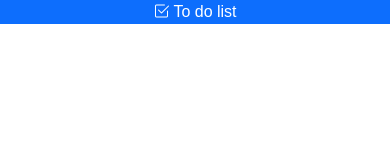
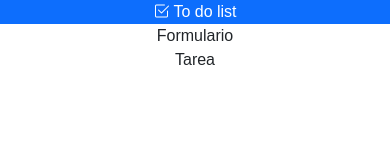
Before and after one commit to mmjafet/segunda_practica_react, a React (Vite) app: page / in a window 390 px wide. Shown: the top 160 px of the page. Built offline with nearby package versions, Linux system fonts and the light colour scheme.

Commit message:
fix typos in Formulario component; update index.html for responsive layout; integrate Formulario and Tarea components into App

```diff
--- a/index.html
+++ b/index.html
@@ -6,7 +6,7 @@
     <title>react_one</title>
   </head>
   <body>
-    <div id="root"  class="container d-flex p-0 justify-content-center flex-column aling-items-center"></div>
+    <div id="root" class="container-fluid d-flex p-0 justify-content-center flex-column align-items-center"></div>
     <script type="module" src="/src/main.jsx"></script>
   </body>
 </html>
--- a/src/App.jsx
+++ b/src/App.jsx
@@ -1,6 +1,8 @@
 import React from 'react'
 import { useState } from 'react'
 import Header from './Header'
+import Formulario from './Formulario'
+import Tarea from './Tareas'
 
 const App = () => {
   const [Contador, setContador] = useState(0)
@@ -13,6 +15,8 @@ const App = () => {
   return (
     <>
     <Header />
+    <Formulario />
+    <Tarea />
     </>
   )
 }
--- a/src/Formulario/index.jsx
+++ b/src/Formulario/index.jsx
@@ -1,9 +1,9 @@
 import React from 'react'
 
-const Formlario = () => {
+const Formulario = () => {
   return (
-    <div>Formlario</div>
+    <div>Formulario</div>
   )
 }
 
-export default Formlario
+export default Formulario
```
